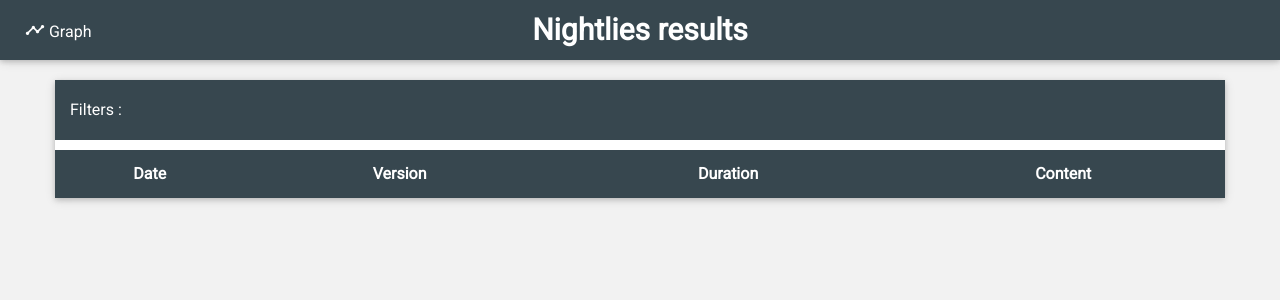
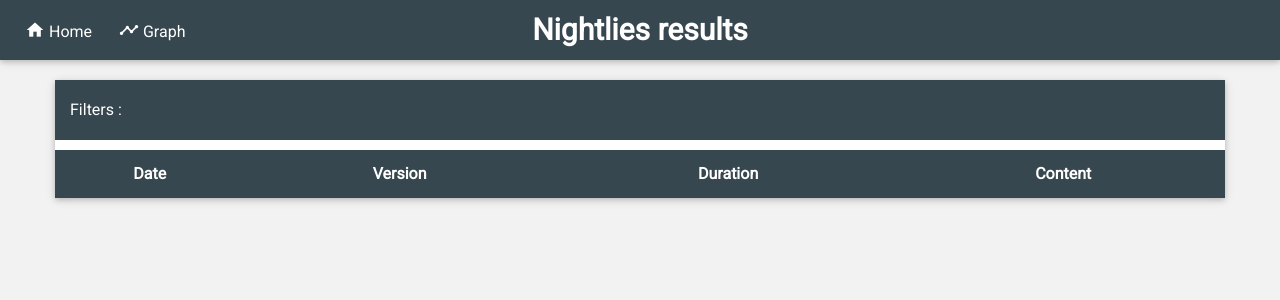
Before and after one commit to PrestaShop/QANightlyResults, a CodeIgniter app: page /database/ in a window 1280 px wide. Shown: the top 300 px of the page. Run offline with CodeIgniter, Linux system fonts and the light colour scheme; data that the repository does not hold is empty.

Commit message:
add the home link on the home page for consistency

```diff
--- a/application/views/home.php
+++ b/application/views/home.php
@@ -1,6 +1,7 @@
 <div class="navbar">
     <div class="navbar_container">
         <div class="links">
+            <a class="link" href="/"><i class="material-icons">home</i> Home</a>
             <a class="link" href="/graph"><i class="material-icons">timeline</i> Graph</a>
         </div>
         <div class="title">
```
